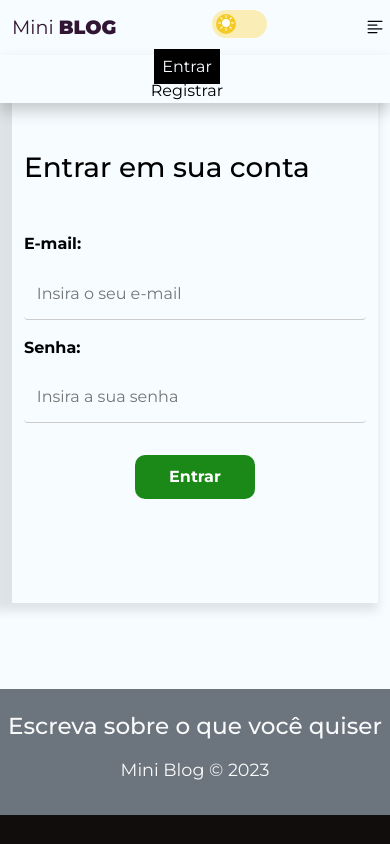
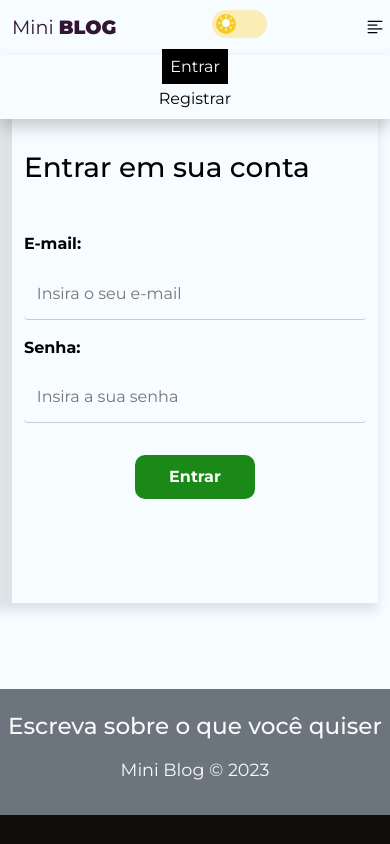
Before and after one commit to Hektor-Augusto2302/MiniBlog, a React (Create React App) app: page /login in a window 390 px wide. Both pictures are taken after a click on the button 364 px from the left and 27 px from the top of the page. Built offline with nearby package versions, Linux system fonts and the light colour scheme; no server answers.

Commit message:
feat(responsive-navbar)

```diff
--- a/src/components/Navbar/Navbar.jsx
+++ b/src/components/Navbar/Navbar.jsx
@@ -47,12 +47,12 @@ const Navbar = () => {
           <ul className={`navbar-nav collapse navbar-collapse ${darkMode ? styles.darkModeMidia: styles.lightModeMidia}`} id="navbarNav">
             {!user ? (
               <>
-                <li className={`${darkMode ? styles.darkModeLinks: styles.lightModeLinks} links nav-item me-3`}>
+                <li className={`${darkMode ? styles.darkModeLinks: styles.lightModeLinks} links nav-item`}>
                   <NavLink className={({ isActive }) => (isActive ? styles.active : "")} to="/login">
                     Entrar
                   </NavLink>
                 </li>
-                <li className={`${darkMode ? styles.darkModeLinks: styles.lightModeLinks} links nav-item me-3`}>
+                <li className={`${darkMode ? styles.darkModeLinks: styles.lightModeLinks} links nav-item`}>
                   <NavLink className={({ isActive }) => (isActive ? styles.active : "")} to="/register">
                     Registrar
                   </NavLink>
@@ -60,17 +60,17 @@ const Navbar = () => {
               </>
             ) : (
               <>
-                <li className={`${darkMode ? styles.darkModeLinks: styles.lightModeLinks} links nav-item me-3`}>
+                <li className={`${darkMode ? styles.darkModeLinks: styles.lightModeLinks} links nav-item`}>
                   <NavLink className={({ isActive }) => (isActive ? styles.active : "")} to="/">
                     Home
                   </NavLink>
                 </li>
-                <li className={`${darkMode ? styles.darkModeLinks: styles.lightModeLinks} links nav-item me-3`}>
+                <li className={`${darkMode ? styles.darkModeLinks: styles.lightModeLinks} links nav-item`}>
                   <NavLink className={({ isActive }) => (isActive ? styles.active : "")} to="/post">
                     Novo Post
                   </NavLink>
                 </li>
-                <li className={`${darkMode ? styles.darkModeLinks: styles.lightModeLinks} links nav-item me-3`}>
+                <li className={`${darkMode ? styles.darkModeLinks: styles.lightModeLinks} links nav-item`}>
                   <NavLink className={({ isActive }) => (isActive ? styles.active : "")} to="/about">
                     Sobre
                   </NavLink>
--- a/src/components/Navbar/Navbar.module.css
+++ b/src/components/Navbar/Navbar.module.css
@@ -38,6 +38,7 @@
 .lightModeLinks a {
     text-decoration: none;
     color: #000;
+    margin-right: 1rem;
 }
 
 .lightModeLinks a.active {
@@ -101,6 +102,7 @@
 .darkModeLinks a {
     text-decoration: none;
     color: #f6fcff;
+    margin-right: 1rem;
 }
 
 .darkModeLinks a.active {
@@ -144,4 +146,14 @@
         box-shadow: 0px 8px 16px 0px rgb(250, 249, 249);
         z-index: 999;
     }
+
+    .darkModeLinks {
+        margin-bottom: 0.5rem;
+        margin-left: 1rem;
+    }
+
+    .lightModeLinks {
+        margin-bottom: 0.5rem;
+        margin-left: 1rem;
+    }
 }
```
